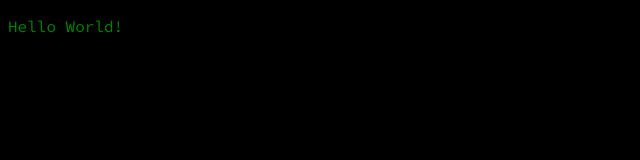
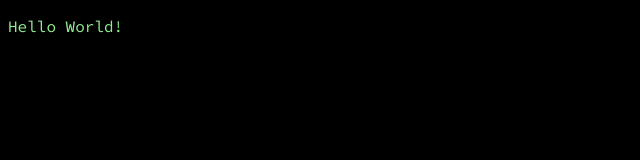
Before and after one commit to sd0e/terminal, a plain HTML site: page terminal/index.html in a window 1280 px wide. Shown: the full height of the page, 0-640 px from the left. Drawn offline with Linux system fonts and the light colour scheme.

Commit message:
Update style.css

```diff
--- a/terminal/style.css
+++ b/terminal/style.css
@@ -1,6 +1,6 @@
 .terminal {
   font-family: 'Source Code Pro', monospace;
-  color: green;
+  color: #90EE90;
 }
 
 body {
```
